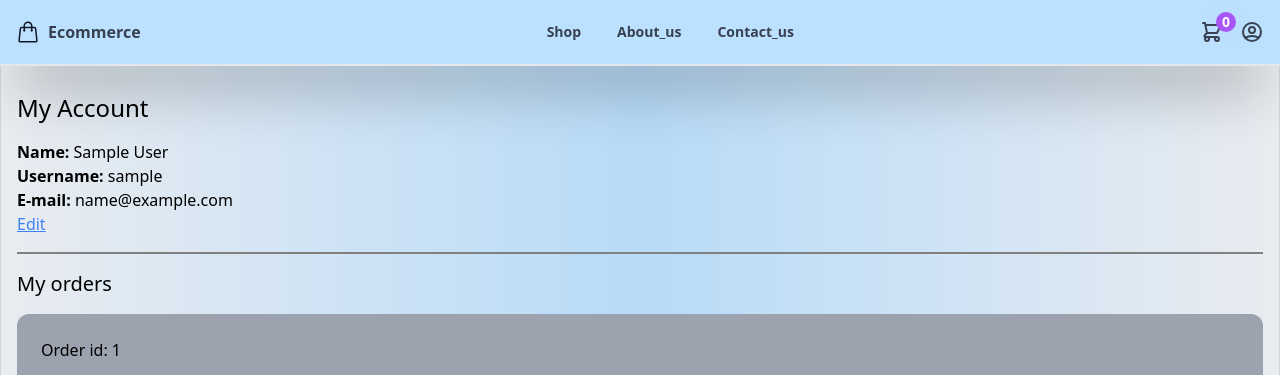
After one commit to kilundi/ecommerce, a Django app: page /my_Account/ in a window 1280 px wide. The commit adds this page. Shown: the top 375 px of the page. Run offline with Django 5.2, Linux system fonts and the light colour scheme; the visitor is signed in with stand-in values (Sample User, id 1); some libraries are stand-ins or nearby versions.

Commit message:
update user

```diff
--- /dev/null
+++ b/ecommerce/templates/ecommerce/my_Account.html
@@ -0,0 +1,82 @@
+{% extends 'base.html' %}
+{% load static %}
+
+
+{% block title %}
+My Account
+{% endblock title %}
+
+
+
+{% block css %}
+
+{% endblock css %}
+
+{% block content %}
+<div class=" mx-auto ">
+    <div class=" flex flex-col gap-4 justify-center w-full  p-4  ">
+
+
+        <h1 class=" text-2xl font-header">My Account </h1>
+
+        <div>
+            <strong>Name:</strong> {{ request.user.get_full_name }} <br>
+            <strong>Username:</strong> {{ request.user.username }} <br>
+            <strong>E-mail:</strong> {{ request.user.email }} <br>
+            <a class="text-blue-500 underline hover:text-blue-600"
+                href=" {% url 'ecommerce:edit_my_account' user.pk %} ">Edit</a>
+        </div>
+
+        <hr class="border-t-2" style="border-color: gray;">
+
+
+        <h2 class="text-xl">My orders</h2>
+
+        <div class="w-full mb-6 p-6 flex flex-wrap bg-gray-400 rounded-xl">
+            <div class="mb-4 flex justify justify-between">
+                <a href="#">Order id: 1</a>
+            </div>
+
+            <div class="mb-6 w-full">
+                <div class="mb-4 flex pr-4">
+                    <a href="#" class="w-1/4">
+                        <img src="#" alt="product image">
+                    </a>
+
+                    <div class="w-3/4 pl-4">
+                        <div class="flex justify-between">
+                            <a href="#">Product name</a>
+
+                            <p class="mb-6 pt-1 ">Ksh: </p>
+
+                        </div>
+
+                        <hr class="border-t-2" style="border-color: gray;">
+
+                        <div class="mt-6">
+                            Quantity: 1
+                        </div>
+
+                    </div>
+
+                </div>
+            </div>
+
+            <div>
+                <p class="text-lg">Date: 04.04.2022</p>
+                <p class="text-lg">Total: Ksh: </p>
+
+            </div>
+
+        </div>
+
+    </div>
+</div>
+{% endblock content %}
+
+
+
+
+{% block js %}
+
+{% endblock js %}
--- a/ecommerce/urls.py
+++ b/ecommerce/urls.py
@@ -6,6 +6,8 @@ urlpatterns = [
  path('', views.Homepage, name='homepage'),
  path('shop/', views.Shop, name='shop'),
  path('signup/', views.SignUp, name='signUp'),
+ path('my_Account/', views.My_account, name='my_Account'),
+ path('my_Account/edit_my-account/<int:pk>/', views.edit_my_account, name='edit_my_account'),
 
 
 ]
--- a/ecommerce/views.py
+++ b/ecommerce/views.py
@@ -1,9 +1,18 @@
 from django.db.models import Q
 from django.contrib.auth import login
-from django.shortcuts import render,redirect
+from django.shortcuts import render,redirect, get_object_or_404
 from .forms import SignUpForm
+from django.contrib.auth.models import User
+
+from django.db import IntegrityError
+
 from django.contrib.auth.decorators import login_required
 from products.models import Product,Category
+from django.contrib import messages
+from .forms import UpdateUserForm
+
+
+
 
 # Create your views here.
 
@@ -28,6 +37,61 @@ def Login(request):
     return render(request, 'registration/login.html')
 
 @login_required
+def My_account(request):
+    return render(request, 'ecommerce/my_Account.html')
+
+
+
+# TO BE FIXED TO BE FIXED TO BE FIXED TO BE FIXED
+@login_required
+def edit_my_account(request, pk):
+    # Using get_object_or_404 to handle cases where user does not exist
+    user = get_object_or_404(User, pk=pk)
+
+    if request.method == 'POST':
+
+        try:
+            user = request.user
+            user.first_name = request.POST.get('first_name')
+            user.last_name = request.POST.get('last_name')
+            user.email = request.POST.get('email')
+            user.username = request.POST.get('username')
+            user.save()
+
+            messages.success(request, "User has been successfully updated")
+            return redirect('/my_Account/')
+        except IntegrityError:
+            error_message = "Username already exists. Please choose a different username."
+
+            return render(request, 'ecommerce/edit_my_account.html', {'user': user, 'error_message': error_message})
+
+            # return redirect(f'/my_Account/edit_my-account/{pk}/')
+
+
+
+    context = {
+        'user': user  # using a meaningful key for the user object
+    }
+    return render(request, 'ecommerce/edit_my_account.html', context)
+# @login_required
+# def Edit_my_account(request):
+    # if request.method == 'POST':
+    #     user = request.user
+    #     user.first_name = request.POST.get('first_name')
+    #     user.last_name = request.POST.get('last_name')
+    #     user.email = request.POST.get('email')
+    #     user.username = request.POST.get('username')
+    #     user.save()
+
+#         # Retrieve the updated user object from the database
+#         updated_user = User.objects.get(pk=user.pk)
+#         print(updated_user)
+#         return redirect('my_Account/')
+#     return render(request, 'ecommerce/edit_my_Account.html')
+
+
+
+@login_required
 def Shop(request):
     categories = Category.objects.all()
     products = Product.objects.all()
--- a/templates/navbar.html
+++ b/templates/navbar.html
@@ -87,11 +87,16 @@
                             {% endif %}
 
                             {% if request.user.is_authenticated %}
+
+                            <li>
+                                <a href=" {% url 'ecommerce:my_Account' %} "
+                                    class="block px-4 py-2 hover:bg-gray-100 dark:hover:bg-gray-600 dark:hover:text-white">My
+                                    Account</a>
+                            </li>
                             <li>
                                 <a href="#"
                                     class="block px-4 py-2 hover:bg-gray-100 dark:hover:bg-gray-600 dark:hover:text-white">Favorates</a>
                             </li>
-
                             <li>
                                 <div
                                     class="block px-4 py-2 hover:bg-gray-100 dark:hover:bg-gray-600 dark:hover:text-white">
```
Also changed, not shown: ecommerce/forms.py (+7 -0 lines), ecommerce/templates/ecommerce/edit_my_Account.html (added, +24 -0 lines), ecommerce/templates/ecommerce/form_edit.html (added, +36 -0 lines).
